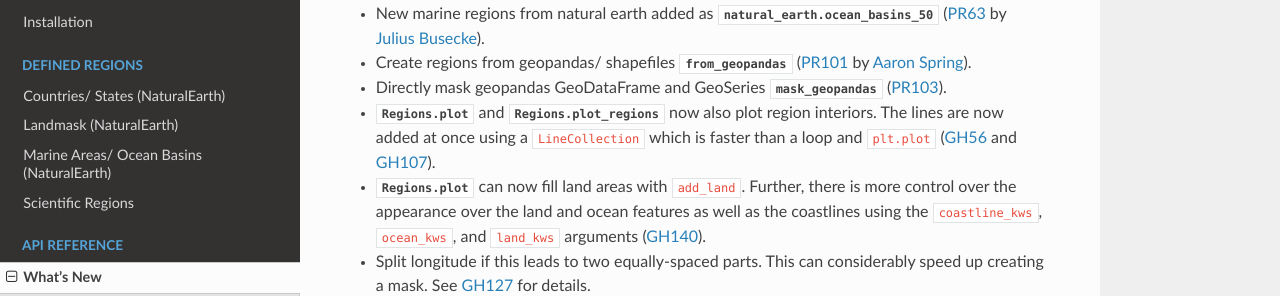
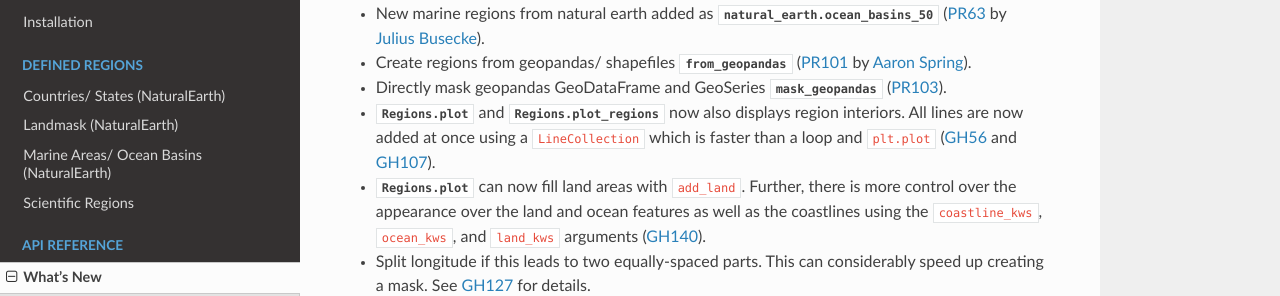
Before and after one commit to regionmask/regionmask, a Sphinx documentation site: the page built from docs/whats_new.rst, in a window 1280 px wide and 900 px high, scrolled down 652 px. Shown: the part 155-451 px from the top of the window. Built offline with Sphinx 7.4.7 and the Read the Docs theme 2.0.0, drawn with Linux system fonts in a browser that asks for light colours; pages that are not in the unit, such as notebooks, are missing from menus.

Commit message:
Apply suggestions from code review

```diff
--- a/docs/whats_new.rst
+++ b/docs/whats_new.rst
@@ -43,8 +43,8 @@
 - Create regions from geopandas/ shapefiles :py:attr:`from_geopandas`
   (:pull:`101` by `Aaron Spring <https://github.com/aaronspring>`_).
 - Directly mask geopandas GeoDataFrame and GeoSeries :py:attr:`mask_geopandas` (:pull:`103`).
-- :py:attr:`Regions.plot` and :py:attr:`Regions.plot_regions` now also plot region interiors.
-  The lines are now added at once using a ``LineCollection`` which is faster than
+- :py:attr:`Regions.plot` and :py:attr:`Regions.plot_regions` now also displays region interiors.
+  All lines are now added at once using a ``LineCollection`` which is faster than
   a loop and ``plt.plot`` (:issue:`56` and :issue:`107`).
 - :py:attr:`Regions.plot` can now fill land areas with ``add_land``. Further, there is more
   control over the appearance over the land and ocean features as well as the coastlines
```
Also changed, not shown: 1 other file.
